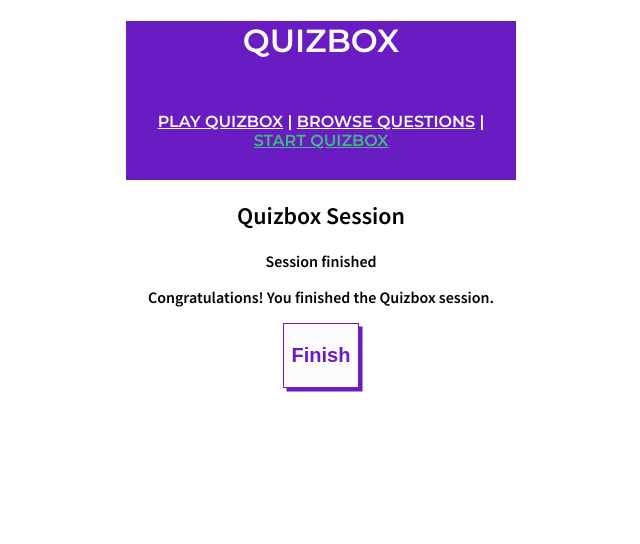
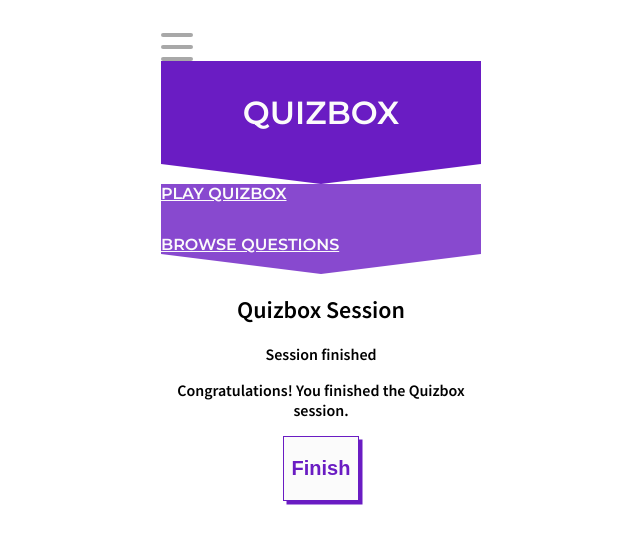
Before and after one commit to sophiebrunner/quizbox-with-vue-cli, a Vue app: page /quizbox-session in a window 1280 px wide. Shown: the top 544 px of the page, without its empty margins (319-959 px from the left). Built offline with nearby package versions, Linux system fonts and the light colour scheme; no server answers.

Commit message:
feat: add basic styling for navbar

```diff
--- a/src/App.vue
+++ b/src/App.vue
@@ -1,12 +1,29 @@
 <template>
-  <div class="menu-wrapper">
-    <h1>Quizbox</h1>
-    <nav>
-      <router-link :to="{ name: 'quizbox' }">Play Quizbox</router-link> |
-      <router-link :to="{ name: 'questions' }">Browse Questions</router-link> |
-      <router-link :to="{ name: 'session' }">Start Quizbox</router-link>
+  <header class="page-header">
+    <nav class="hamburger-menu">
+      <input type="checkbox" class="hamburger-menu__hidden-checkbox" />
+      <span class="hamburger-menu__icon"></span>
+      <span class="hamburger-menu__icon"></span>
+      <span class="hamburger-menu__icon"></span>
     </nav>
-  </div>
+    <h1 class="heading heading--light-colored">Quizbox</h1>
+    <div class="menu__triangle--primary"></div>
+    <nav class="nav">
+      <ul class="nav__list">
+        <li class="nav__item">
+          <router-link :to="{ name: 'quizbox' }" class="text--light-colored"
+            >Play Quizbox</router-link
+          >
+        </li>
+        <li class="nav__item">
+          <router-link :to="{ name: 'questions' }" class="text--light-colored"
+            >Browse Questions</router-link
+          >
+        </li>
+      </ul>
+    </nav>
+    <div class="menu__triangle--secondary"></div>
+  </header>
   <router-view />
 </template>
 
@@ -23,12 +40,6 @@ export default {
 </script>
 
 <style>
-*,
-*::before,
-*::after {
-  box-sizing: border-box;
-}
-
 /* Source Sans Pro SemiBold 600 */
 @font-face {
   font-family: "Source Sans Pro";
@@ -36,7 +47,6 @@ export default {
     url(./styles/fonts/Source_Sans_Pro/SourceSansPro-SemiBold.ttf)
       format("truetype");
 }
-
 /* Montserrat SemiBold 600 */
 @font-face {
   font-family: "Montserrat";
@@ -45,12 +55,15 @@ export default {
       format("truetype");
 }
 
+*,
+*::before,
+*::after {
+  box-sizing: border-box;
+}
 body {
   margin: 0 auto;
-  max-width: 390px;
-  height: 100vh;
+  max-width: 320px;
 }
-
 #app {
   font-family: "Source Sans Pro", sans-serif;
   --clr-primary: #6a1cc3;
@@ -61,30 +74,128 @@ body {
   text-align: center;
 }
 
-h1,
-h2,
-h3 {
+h1 {
+  padding: 1em;
+  margin: 0;
+  background-color: var(--clr-primary);
   text-align: center;
 }
 
-nav {
-  padding: 30px;
+.page-header {
+  _position: relative;
 }
 
-nav a {
-  font-weight: bold;
+.menu__triangle--primary {
+  width: 0;
+  height: 0;
+  border-left: 160px solid transparent;
+  border-right: 160px solid transparent;
+  border-top: 20px solid var(--clr-primary);
+}
+.menu__triangle--secondary {
+  _position: relative;
+  width: 0;
+  height: 0;
+  border-left: 160px solid transparent;
+  border-right: 160px solid transparent;
+  border-top: 20px solid var(--clr-secondary);
+}
+.hamburger-menu__hidden-checkbox {
+  border: 2px solid black;
+  display: block;
+  width: 3em;
+  height: 2em;
+  _position: absolute;
+  cursor: pointer;
+  opacity: 0;
+  z-index: 2;
+}
+.hamburger-menu__icon {
+  display: block;
+  width: 2em;
+  height: 0.25em;
+  background: var(--clr-text);
+  border-radius: 3px;
+  z-index: 1;
+  transform-origin: 0 0.5em 0;
+  transition: transform 0.3s cubic-bezier(0.77, 0.2 0.05, 1),
+    background 0.5 cubic-bezier(0.77, 0.2 0.05, 1), opacity 0.55s ease;
+}
+.hamburger-menu__icon + .hamburger-menu__icon {
+  margin-top: 0.5em;
+}
+.hamburger-menu__icon:first-child {
+  transform-origin: 0% 0%;
+}
+.hamburger-menu__icon:last-child(2) {
+  transform-origin: 0% 100%;
+}
+.hamburger-menu__hidden-checkbox:checked ~ .hamburger-menu__icon {
+  opacity: 1;
+  transform: rotate(45deg) translate(0, 0);
+  background: var(--clr-surface);
+}
+.hamburger-menu__hidden-checkbox:checked
+  ~ .hamburger-menu__icon:nth-last-child(3) {
+  opacity: 0;
+  transform: rotate(0deg);
+}
+.hamburger-menu__hidden-checkbox:checked
+  ~ .hamburger-menu__icon:nth-last-child(2) {
+  transform: rotate(-45deg) translate(0, 0);
+}
+.nav {
+  _position: relative;
+  top: 0.3em;
+  z-index: 1;
+  -webkit-user-select: none;
+  user-select: none;
+  font-family: "Montserrat", sans-serif;
+  font-size: 16px;
+  color: var(--clr-surface);
+  text-transform: uppercase;
+  text-align: center;
+}
+.nav__list {
+  margin: 0;
+  padding-left: 0;
+  display: flex;
+  flex-direction: column;
+  list-style-type: none;
+  _position: absolute;
+  _top: 5em;
+  left: 0;
+  background: var(--clr-secondary);
+  transform-origin: 0% 100%;
+  _transform: translate(0, -400%);
+  transition: transform 0.5s cubic-bezier(0.77, 0.2, 0.05, 1);
+  width: 320px;
+  display: inline-block;
+  text-align: left;
+}
+.nav__item {
+}
+.nav__item + .nav__item {
+  margin-top: 2em;
+}
+.hamburger-menu__hidden-checkbox:checked ~ .nav__list {
+  transform: none;
+}
+nav a.router-link-exact-active {
+  background-color: var(--clr-primary);
+}
+
+/* Style classes */
+.heading {
+  font-family: "Montserrat", sans-serif;
+  text-transform: uppercase;
+}
+.heading--light-colored {
   color: var(--clr-surface);
 }
-
-nav a.router-link-exact-active {
-  color: #42b983;
-}
-
-.menu-wrapper {
+.text--light-colored {
   font-family: "Montserrat", sans-serif;
-  font-size: 16px;
-  background-color: var(--clr-primary);
+  font-weight: 500;
   color: var(--clr-surface);
-  text-transform: uppercase;
 }
 </style>
--- a/src/views/QuizboxSession.vue
+++ b/src/views/QuizboxSession.vue
@@ -72,6 +72,7 @@ export default {
       if (this.sessionUnfinished) {
         this.$store.commit("incrementCurrentQuestionIndex");
         localStorage.setItem("currentQuestionIndex", this.currentQuestionIndex);
+        localStorage.setItem("currentQuestion", this.currentQuestion);
       } else {
         this.$router.push({ name: "quizbox" });
       }
```
